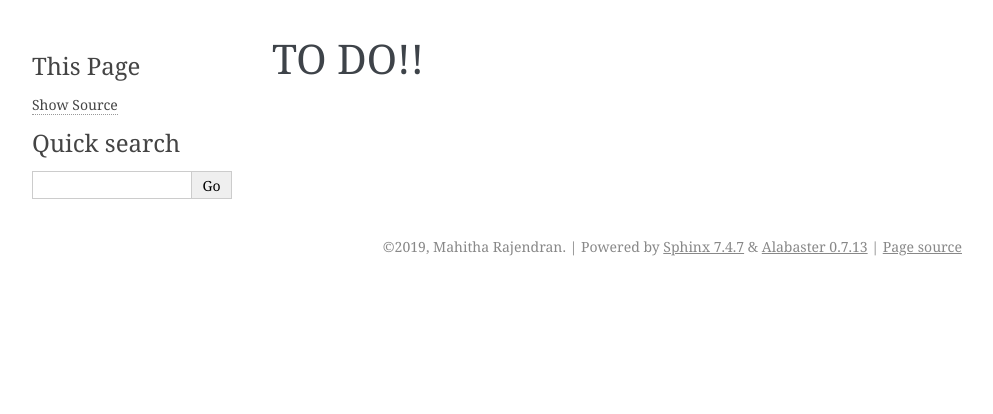
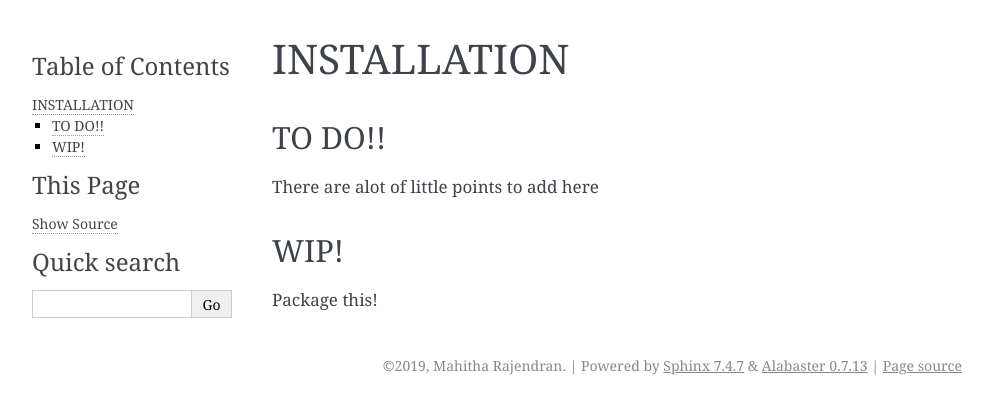
Before and after one commit to Submissions/PyBy-Converter, a Sphinx documentation site: the page built from docs/Installation.rst, in a window 1280 px wide. Shown: the top 414 px of the page, without its empty margins (148-1141 px from the left). Built offline with Sphinx 7.4.7, drawn with Linux system fonts in a browser that asks for light colours.

Commit message:
Make modification for nested doc links

```diff
--- a/docs/Examples.rst
+++ b/docs/Examples.rst
@@ -1,4 +1,3 @@
-=========
 Examples
 =========
 
--- a/docs/Installation.rst
+++ b/docs/Installation.rst
@@ -1,3 +1,10 @@
-=======
+INSTALLATION
+=============
+
 TO DO!!
-=======
+-------
+There are alot of little points to add here
+
+WIP!
+----
+Package this!
--- a/docs/index.rst
+++ b/docs/index.rst
@@ -10,6 +10,9 @@ Welcome to Py-By_Converter's documentation!
    :maxdepth: 2
    :caption: Contents:
 
+   Installation
+   Usage
+   Examples
 
 
 Indices and tables
```
